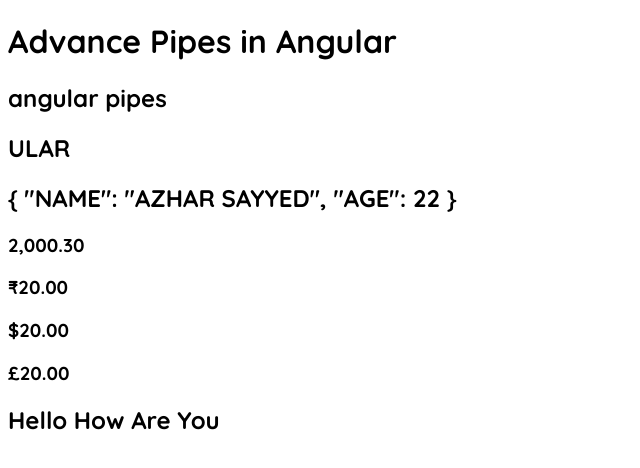
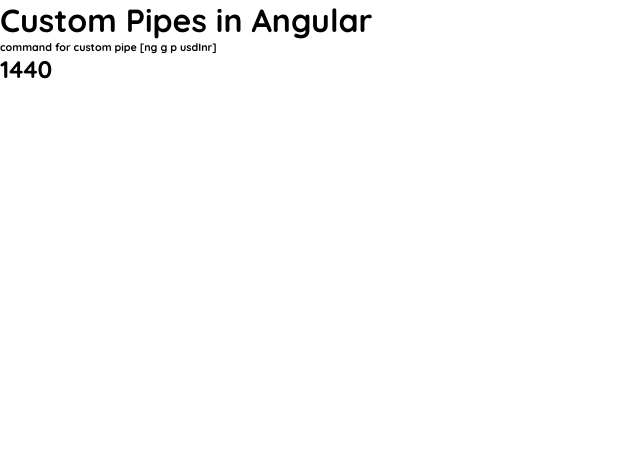
Before and after one commit to azharsiddiqui1234/Angular_From_Start_Tut, an Angular app: page / in a window 1280 px wide. Shown: the top 468 px of the page, without its empty margins (0-640 px from the left). Built offline with nearby package versions, Linux system fonts and the light colour scheme.

Commit message:
custom_pipes

```diff
--- a/src/app/app.component.html
+++ b/src/app/app.component.html
@@ -1,9 +1,4 @@
-<h1>Advance Pipes in Angular</h1>
-<h2>{{ data }}</h2>
-<h2>{{ data | slice: 3:7 | uppercase }}</h2>
-<h2>{{ user | json |uppercase }}</h2>
-<h3>{{00002000.300000 | number:'2.2-3'}}</h3>
-<h3>{{20 | currency :"INR"}}</h3>
-<h3>{{20 | currency :"USD"}}</h3>
-<h3>{{20 | currency :"GBP"}}</h3>
-<h2>{{"hello how are you" | titlecase}}</h2>
+<h1>Custom Pipes in Angular</h1>
+
+<h6>command for custom pipe [ng g p usdInr]</h6>
+<h2>{{20 |usdInr : 72}}</h2>
--- a/src/app/app.component.ts
+++ b/src/app/app.component.ts
@@ -7,9 +7,4 @@
 })
 export class AppComponent {
   title = 'my-app';
-  data = 'angular pipes';
-  user = {
-    name: 'Azhar Sayyed',
-    age: 22,
-  };
 }
--- a/src/app/app.module.ts
+++ b/src/app/app.module.ts
@@ -2,11 +2,13 @@
 import { BrowserModule } from '@angular/platform-browser';
 
 import { AppComponent } from './app.component';
+import { UsdInrPipe } from './pipes/usd-inr.pipe';
 
 
 @NgModule({
   declarations: [
     AppComponent,
+    UsdInrPipe
   ],
   imports: [
     BrowserModule,
--- /dev/null
+++ b/src/app/pipes/usd-inr.pipe.ts
@@ -0,0 +1,13 @@
+import { Pipe, PipeTransform } from '@angular/core';
+
+@Pipe({
+  name: 'usdInr'
+})
+export class UsdInrPipe implements PipeTransform {
+
+  transform(value: number, ...args: number[]): unknown {
+    const[x]=args;
+    return value*x;
+  }
+
+}
--- a/src/styles.css
+++ b/src/styles.css
@@ -1,13 +1,13 @@
 @import url('https://fonts.googleapis.com/css2?family=Quicksand:wght@300;400;500;600;700&display=swap');
 
 *{
-    /* margin: 0;
-    padding: 0; */
+     margin: 0;
+    /* padding: 0; */
     box-sizing: border-box;
     font-family: 'Quicksand', sans-serif;
 }
 
-/* body{
+body{
     height: 100vh;
     width: 100%;
-} */
+}
```
Also changed, not shown: 1 other file (tests, documents, lock files or other folders).
